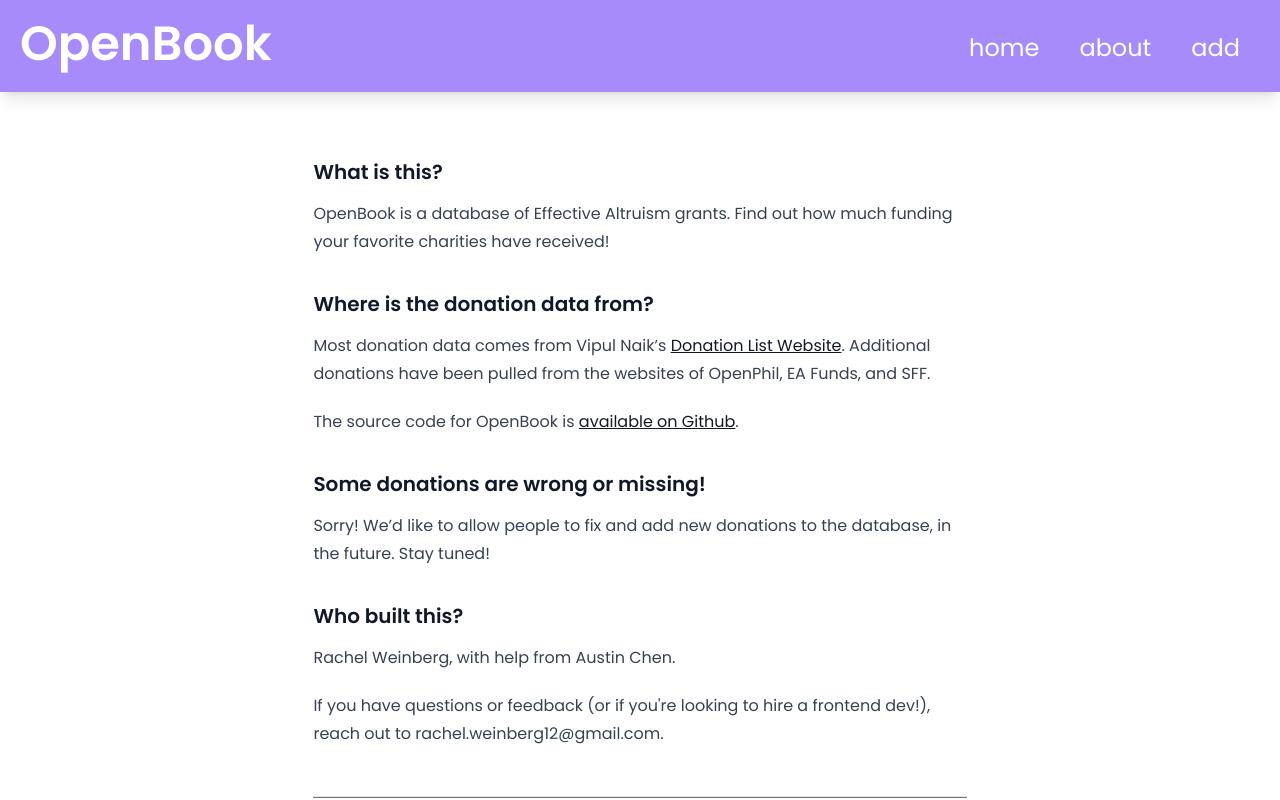
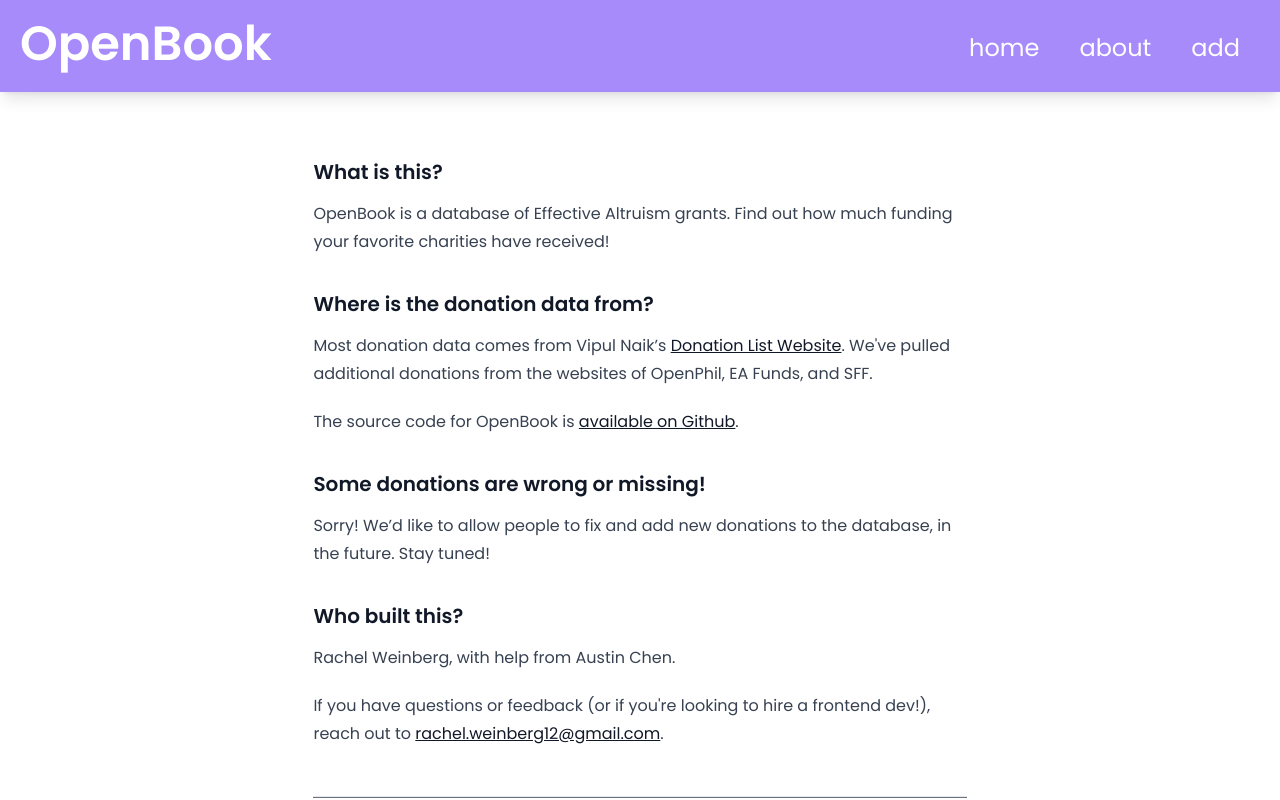
Before and after one commit to rachelweinberg12/OpenBook, a SvelteKit app: page /about in a window 1280 px wide. Shown: the top 800 px of the page. Built offline with nearby package versions, Linux system fonts and the light colour scheme; no server answers.

Commit message:
Minor cleanups

```diff
--- a/src/lib/db.ts
+++ b/src/lib/db.ts
@@ -32,7 +32,6 @@
 	if (error) {
 		console.log(error);
 	}
-	console.log(data);
 	return data ?? [];
 }
 
--- a/src/routes/about/+page.svelte
+++ b/src/routes/about/+page.svelte
@@ -13,7 +13,7 @@
 		<p>
 			Most donation data comes from Vipul Naik’s <a href="https://github.com/vipulnaik/donations"
 				>Donation List Website</a
-			>. Additional donations have been pulled from the websites of OpenPhil, EA Funds, and SFF.
+			>. We've pulled additional donations from the websites of OpenPhil, EA Funds, and SFF.
 		</p>
 		<p>
 			The source code for OpenBook is <a href="https://github.com/rachelweinberg12/zoe"
@@ -29,7 +29,7 @@
 		<p>Rachel Weinberg, with help from Austin Chen.</p>
 		<p>
 			If you have questions or feedback (or if you're looking to hire a frontend dev!), reach out to
-			rachel.weinberg12@gmail.com.
+			<a href="mailto:rachel.weinberg12@gmail.com"> rachel.weinberg12@gmail.com</a>.
 		</p>
 		<hr class="h-0.5 bg-gray-500" />
 		<FeedbackForm />
```
